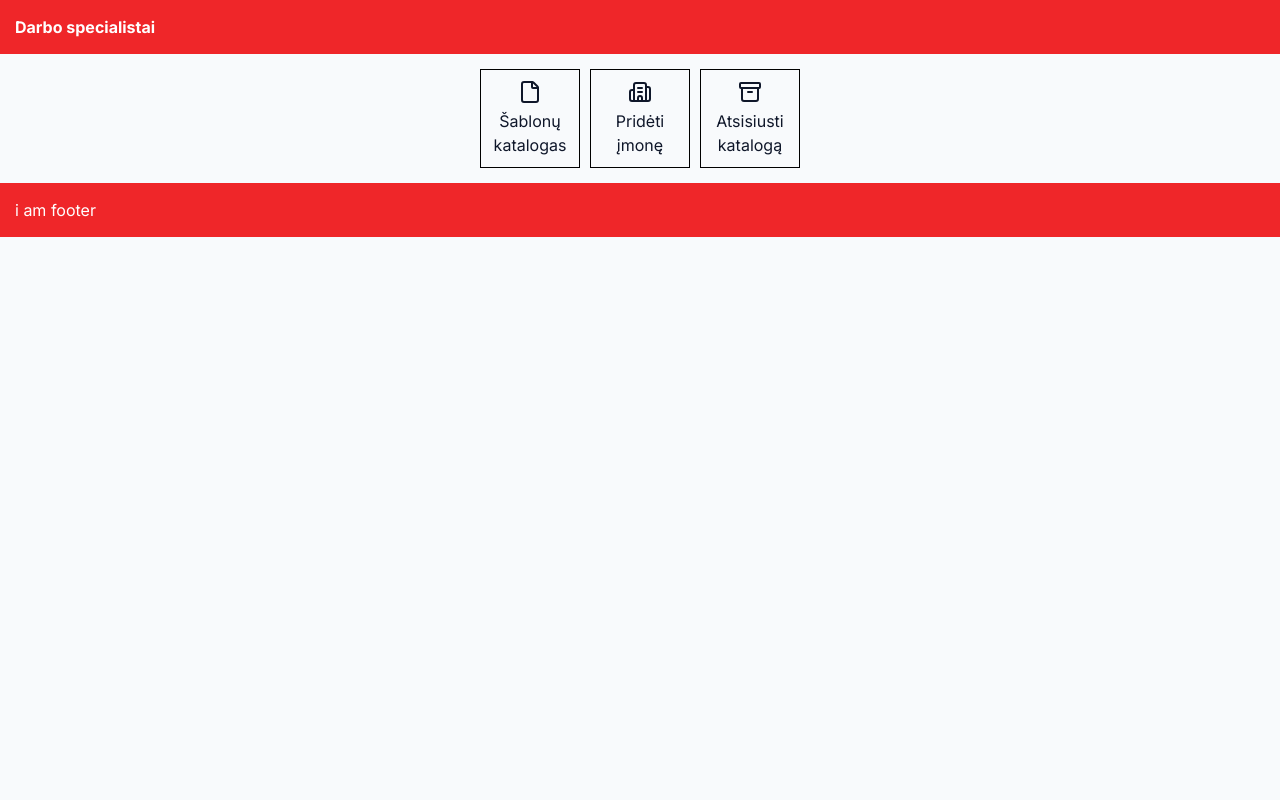
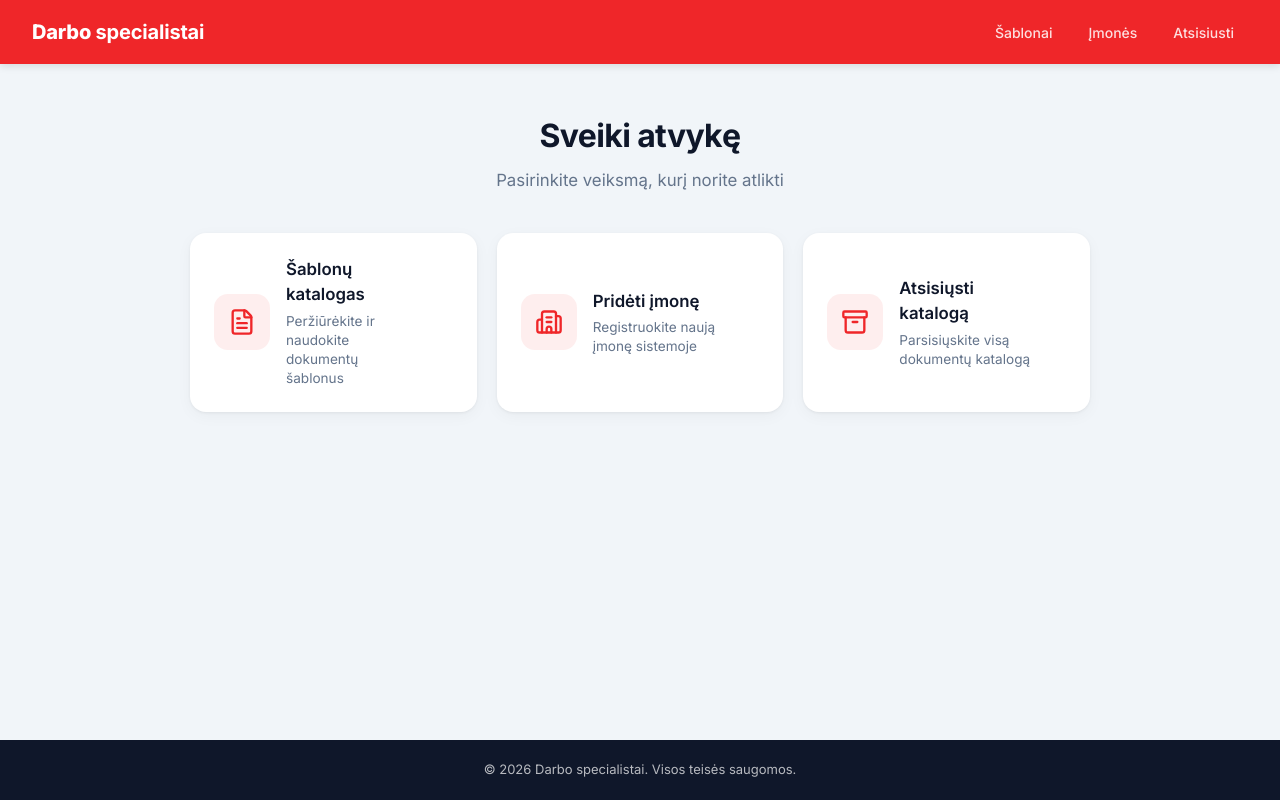
Before and after one commit to TheSaimis/GPTSolutions, a Next.js app: page / in a window 1280 px wide. Built offline with nearby package versions, Linux system fonts and the light colour scheme.

Commit message:
Update UI design with polished styles and red/light color scheme

```diff
--- a/app/page.module.scss
+++ b/app/page.module.scss
@@ -1,27 +1,109 @@
-.dashboardContainer {
-    padding: 15px;
-    .dashboard {
+$primary: #EF2629;
+$primary-light: rgba(239, 38, 41, 0.08);
+$bg: #F1F5F9;
+$text-dark: #0F172A;
+$text-muted: #64748B;
 
-        justify-content: center;
-        align-items: center;
+.page {
+    min-height: calc(100vh - 64px - 60px);
+    background: $bg;
+    display: flex;
+    flex-direction: column;
+    align-items: center;
+    padding: 48px 24px;
+}
 
-        display: flex;
-        flex-wrap: wrap;
-        gap: 10px;
+.hero {
+    text-align: center;
+    margin-bottom: 40px;
 
+    .heroTitle {
+        font-size: 2rem;
+        font-weight: 700;
+        color: $text-dark;
+        margin: 0 0 8px;
+        letter-spacing: -0.02em;
+    }
 
-        .button {
-            display: flex;
-            flex-direction: column;
-            text-align: center;
-            align-items: center;
-            justify-content: center;
-            gap: 5px;
-            cursor: pointer;
-            border: 1px solid black;
-            transition: 0.3s;
-            padding: 10px;
-            width: 100px;
+    .heroSubtitle {
+        font-size: 1.05rem;
+        color: $text-muted;
+        margin: 0;
+    }
+}
+
+.grid {
+    display: grid;
+    grid-template-columns: repeat(auto-fit, minmax(280px, 1fr));
+    gap: 20px;
+    width: 100%;
+    max-width: 900px;
+}
+
+.card {
+    background: #ffffff;
+    border-radius: 16px;
+    box-shadow: 0 1px 3px rgba(0, 0, 0, 0.06), 0 4px 16px rgba(0, 0, 0, 0.04);
+    padding: 24px;
+    display: flex;
+    align-items: center;
+    gap: 16px;
+    text-decoration: none;
+    color: inherit;
+    transition: box-shadow 0.2s ease, transform 0.15s ease;
+    cursor: pointer;
+
+    &:hover {
+        box-shadow: 0 4px 12px rgba(0, 0, 0, 0.08), 0 8px 32px rgba(0, 0, 0, 0.06);
+        transform: translateY(-2px);
+
+        .cardArrow {
+            opacity: 1;
+            transform: translateX(2px);
+        }
+
+        .cardIcon {
+            background: $primary;
+            color: #fff;
         }
     }
+
+    .cardIcon {
+        width: 56px;
+        height: 56px;
+        border-radius: 14px;
+        background: $primary-light;
+        color: $primary;
+        display: flex;
+        align-items: center;
+        justify-content: center;
+        flex-shrink: 0;
+        transition: background-color 0.2s ease, color 0.2s ease;
+    }
+
+    .cardContent {
+        flex: 1;
+        min-width: 0;
+
+        .cardTitle {
+            font-size: 1.05rem;
+            font-weight: 600;
+            color: $text-dark;
+            margin: 0 0 4px;
+        }
+
+        .cardDescription {
+            font-size: 0.85rem;
+            color: $text-muted;
+            margin: 0;
+            line-height: 1.4;
+        }
+    }
+
+    .cardArrow {
+        color: $text-muted;
+        opacity: 0;
+        flex-shrink: 0;
+        transition: opacity 0.2s ease, transform 0.2s ease;
+    }
 }
--- a/app/page.tsx
+++ b/app/page.tsx
@@ -1,45 +1,53 @@
 "use client";
 
 import styles from "./page.module.scss";
-import { Building2, File, Archive } from "lucide-react";
+import { Building2, FileText, Archive, ArrowRight } from "lucide-react";
 import Link from "next/link";
-import { useRouter } from "next/navigation";
-
 
 export default function Home() {
 
-  const router = useRouter()
+  const cards = [
+    {
+      href: "/sablonai",
+      icon: FileText,
+      title: "Šablonų katalogas",
+      description: "Peržiūrėkite ir naudokite dokumentų šablonus",
+    },
+    {
+      href: "/imones",
+      icon: Building2,
+      title: "Pridėti įmonę",
+      description: "Registruokite naują įmonę sistemoje",
+    },
+    {
+      href: "/atsisiusti",
+      icon: Archive,
+      title: "Atsisiųsti katalogą",
+      description: "Parsisiųskite visą dokumentų katalogą",
+    },
+  ];
 
   return (
-    <div className={styles.dashboardContainer}>
-
-      <div className={styles.dashboard}>
-
-        <Link href={"/sablonai"} className={styles.button}>
-          <File />
-          <p>
-            Šablonų katalogas
-          </p>
-        </Link>
-
-        <Link href={"/imones"} className={styles.button}>
-          <Building2 />
-          <p>
-            Pridėti įmonę
-          </p>
-        </Link>
-
-
-        <Link href={"/atsisiusti"} className={styles.button}>
-          <Archive />
-          <p>
-            Atsisiusti katalogą
-          </p>
-        </Link>
-
-
+    <div className={styles.page}>
+      <div className={styles.hero}>
+        <h1 className={styles.heroTitle}>Sveiki atvykę</h1>
+        <p className={styles.heroSubtitle}>Pasirinkite veiksmą, kurį norite atlikti</p>
       </div>
 
+      <div className={styles.grid}>
+        {cards.map((card) => (
+          <Link key={card.href} href={card.href} className={styles.card}>
+            <div className={styles.cardIcon}>
+              <card.icon size={28} />
+            </div>
+            <div className={styles.cardContent}>
+              <h2 className={styles.cardTitle}>{card.title}</h2>
+              <p className={styles.cardDescription}>{card.description}</p>
+            </div>
+            <ArrowRight size={18} className={styles.cardArrow} />
+          </Link>
+        ))}
+      </div>
     </div>
   );
 }
--- a/app/sablonai/page.tsx
+++ b/app/sablonai/page.tsx
@@ -24,13 +24,16 @@ export default function Login() {
 
     return (
         <div className={styles.templates}>
-            <div className={styles.templatesList}>
-
-                {templateList.map((template) => (
-                    <FileList key={template.name} name={template.name} type={template.type} children={template.children} directory={template.name} />
-                ))}
-
-
+            <div className={styles.header}>
+                <h1 className={styles.title}>Šablonai</h1>
+                <p className={styles.subtitle}>Pasirinkite šabloną dokumentui sukurti</p>
+            </div>
+            <div className={styles.card}>
+                <div className={styles.templatesList}>
+                    {templateList.map((template) => (
+                        <FileList key={template.name} name={template.name} type={template.type} children={template.children} directory={template.name} />
+                    ))}
+                </div>
             </div>
         </div>
     );
--- a/app/sablonai/templateList/fileList.tsx
+++ b/app/sablonai/templateList/fileList.tsx
@@ -33,9 +33,12 @@ export default function FileList({ name, type, children, directory }: List) {
         <div className={styles.templateList}>
             <div className={styles.itemContainer}>
                 <div className={styles.item} onClick={clicked}>
-                    {type === "directory" &&
-                        <ChevronDown className={`${collapsed ? styles.collapsed : ""} ${styles.arrow}`} />
-                    }
+                    {type === "directory" && (
+                        <>
+                            <ChevronDown className={`${collapsed ? styles.collapsed : ""} ${styles.arrow}`} />
+                            <Folder size={16} />
+                        </>
+                    )}
                     {type === "file" &&
                         <File className={styles.file} />
                     }
--- a/components/layout/footer/footer.module.scss
+++ b/components/layout/footer/footer.module.scss
@@ -1,8 +1,12 @@
 .footer {
-    background-color: #EF2629;
-    color: white;
-    padding: 15px;
-    h1 {
-        font-weight: bold;
+    background-color: #0F172A;
+    color: rgba(255, 255, 255, 0.7);
+    padding: 20px 32px;
+    text-align: center;
+
+    .text {
+        margin: 0;
+        font-size: 0.813rem;
+        font-weight: 400;
     }
 }
--- a/components/layout/footer/footer.tsx
+++ b/components/layout/footer/footer.tsx
@@ -1,9 +1,9 @@
-import styles from "./footer.module.css";
+import styles from "./footer.module.scss";
 
 export default function Footer() {
     return (
     <footer className={styles.footer}>
-        i am footer
+        <p className={styles.text}>© 2026 Darbo specialistai. Visos teisės saugomos.</p>
     </footer>
     )
 }
--- a/components/layout/header/header.module.scss
+++ b/components/layout/header/header.module.scss
@@ -1,8 +1,45 @@
 .header {
     background-color: #EF2629;
     color: white;
-    padding: 15px;
-    h1 {
-        font-weight: bold;
+    padding: 0 32px;
+    height: 64px;
+    display: flex;
+    align-items: center;
+    justify-content: space-between;
+    box-shadow: 0 2px 8px rgba(0, 0, 0, 0.12);
+    position: sticky;
+    top: 0;
+    z-index: 100;
+
+    .logo {
+        font-size: 1.25rem;
+        font-weight: 700;
+        color: white;
+        text-decoration: none;
+        letter-spacing: -0.01em;
+
+        .logoAccent {
+            font-weight: 800;
+        }
+    }
+
+    .nav {
+        display: flex;
+        gap: 8px;
+
+        .navLink {
+            color: rgba(255, 255, 255, 0.85);
+            text-decoration: none;
+            font-size: 0.875rem;
+            font-weight: 500;
+            padding: 6px 14px;
+            border-radius: 8px;
+            transition: background-color 0.15s ease, color 0.15s ease;
+
+            &:hover {
+                background-color: rgba(255, 255, 255, 0.15);
+                color: #fff;
+            }
+        }
     }
 }
--- a/components/layout/header/header.tsx
+++ b/components/layout/header/header.tsx
@@ -1,11 +1,17 @@
+import Link from "next/link";
 import styles from "./header.module.scss";
 
 export default function Header() {
    return (
      <header className={styles.header}>
-
-        <h1>Darbo specialistai</h1>
-
+        <Link href="/" className={styles.logo}>
+            <span className={styles.logoAccent}>Darbo</span> specialistai
+        </Link>
+        <nav className={styles.nav}>
+            <Link href="/sablonai" className={styles.navLink}>Šablonai</Link>
+            <Link href="/imones" className={styles.navLink}>Įmonės</Link>
+            <Link href="/atsisiusti" className={styles.navLink}>Atsisiusti</Link>
+        </nav>
     </header>
     )
 }
```
Also changed, not shown: app/sablonai/page.module.scss (+35 -12 lines), app/sablonai/templateList/fileList.module.scss (+66 -14 lines).
